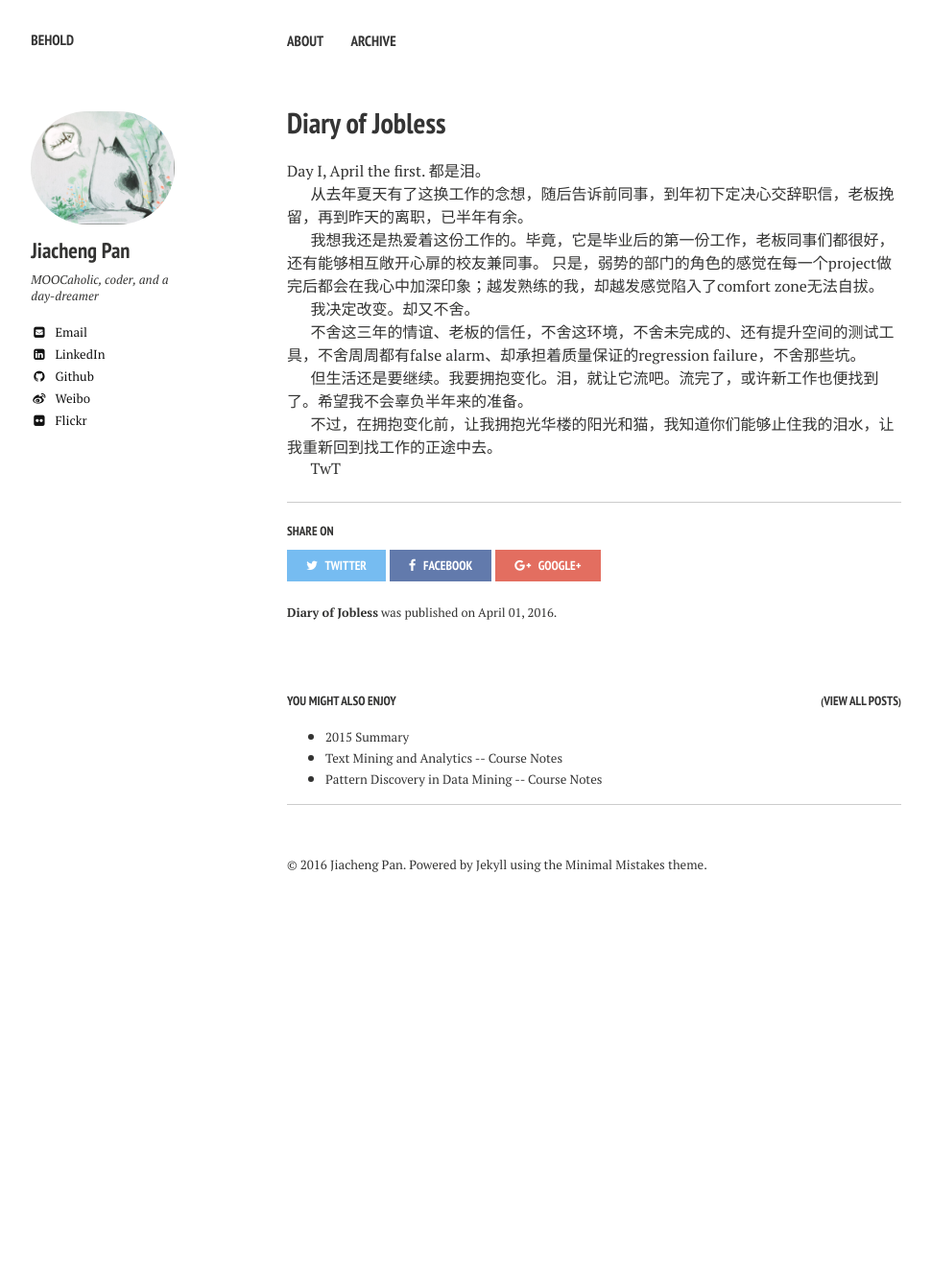
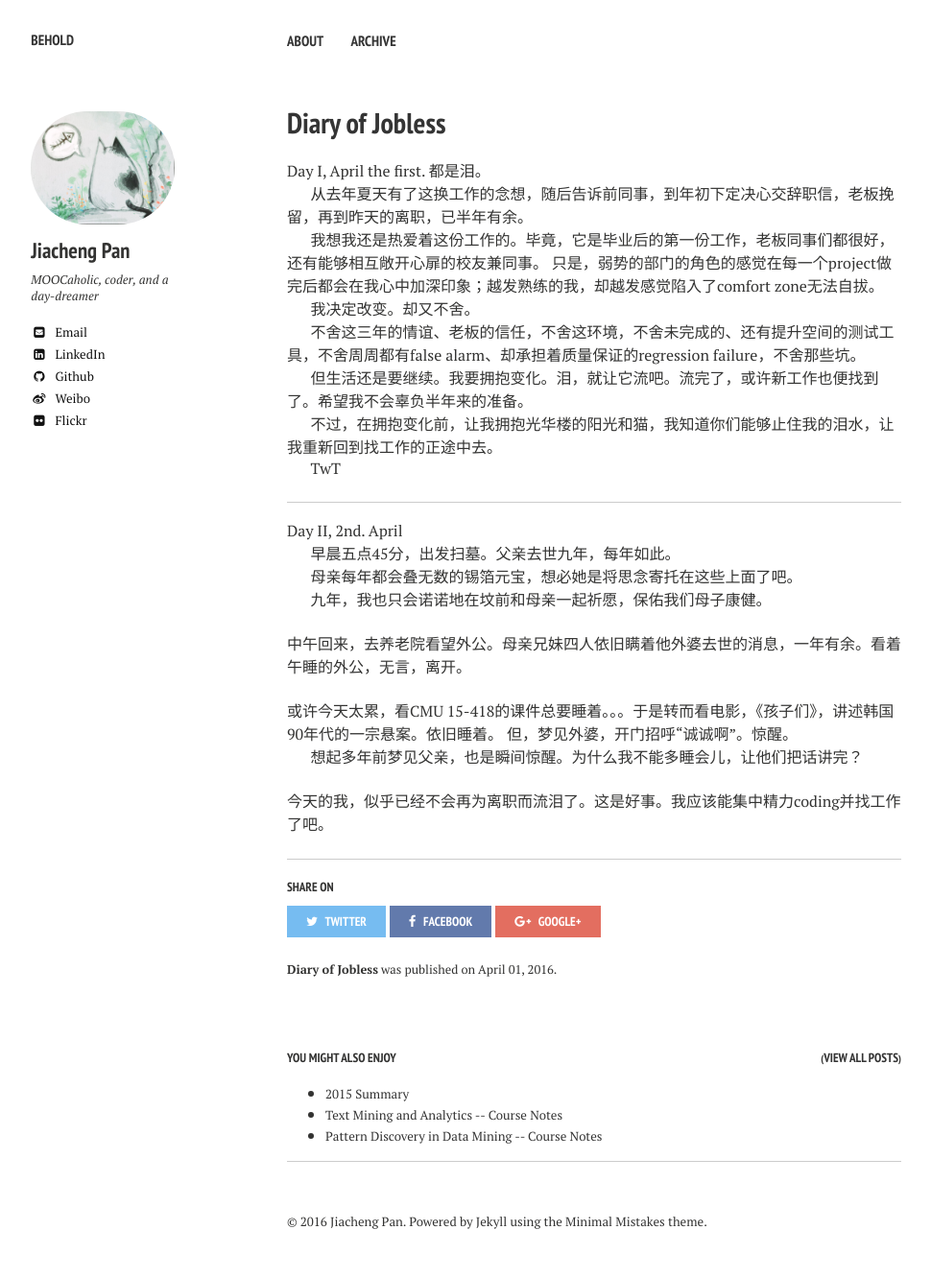
Before and after one commit to jiachengpan/jiachengpan.github.io, a Jekyll site: the page built from _posts/2016-04-01-diary-of-jobless.markdown, in a window 1280 px wide. Shown: the whole page at 96% size, without its empty margins (21-991 px from the left). Built offline with Jekyll 4.4.1, drawn with Linux system fonts in a browser that asks for light colours; before the commit the page ends 959 px from its top, so only the background shows below that.

Commit message:
20160402

```diff
--- a/_posts/2016-04-01-diary-of-jobless.markdown
+++ b/_posts/2016-04-01-diary-of-jobless.markdown
@@ -27,3 +27,25 @@ Day I, April the first.
 不过，在拥抱变化前，让我拥抱光华楼的阳光和猫，我知道你们能够止住我的泪水，让我重新回到找工作的正途中去。
 
 TwT
+
+----------
+
+Day II, 2nd. April
+
+早晨五点45分，出发扫墓。父亲去世九年，每年如此。
+
+母亲每年都会叠无数的锡箔元宝，想必她是将思念寄托在这些上面了吧。
+
+九年，我也只会诺诺地在坟前和母亲一起祈愿，保佑我们母子康健。
+
+<br>
+中午回来，去养老院看望外公。母亲兄妹四人依旧瞒着他外婆去世的消息，一年有余。看着午睡的外公，无言，离开。
+
+<br>
+或许今天太累，看CMU 15-418的课件总要睡着。。。于是转而看电影，《孩子们》，讲述韩国90年代的一宗悬案。依旧睡着。
+但，梦见外婆，开门招呼“诚诚啊”。惊醒。
+
+想起多年前梦见父亲，也是瞬间惊醒。为什么我不能多睡会儿，让他们把话讲完？
+
+<br>
+今天的我，似乎已经不会再为离职而流泪了。这是好事。我应该能集中精力coding并找工作了吧。
```
